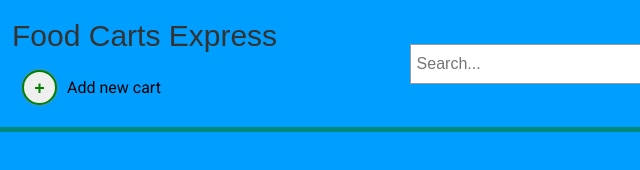
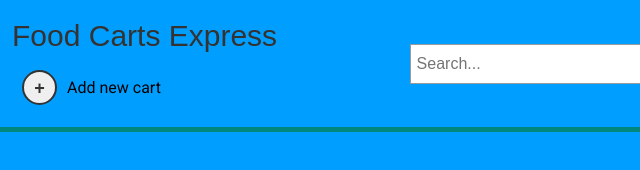
Before and after one commit to amarie401/Master-Food-Cart, a plain HTML site: page public/index.html in a window 1280 px wide. Shown: the full height of the page, 0-640 px from the left. Drawn offline with Linux system fonts and the light colour scheme; a web font is replaced by a local one.

Commit message:
FE // minor updates

```diff
--- a/public/styles/partials/_common.scss
+++ b/public/styles/partials/_common.scss
@@ -69,10 +69,9 @@ header {
     }
 
         .build-cart-btn { //button
-          border: 2px solid green;
+          border: 2px solid $fonts;
           border-radius: 50%;
-          box-shadow: 0 0 3px gray;
-          color: green;
+          color: $fonts;
           display: block;
           font-size: 18px;
           font-weight: 800;
```
Also changed, not shown: public/index.html (+1 -5 lines), public/styles/app.css.
